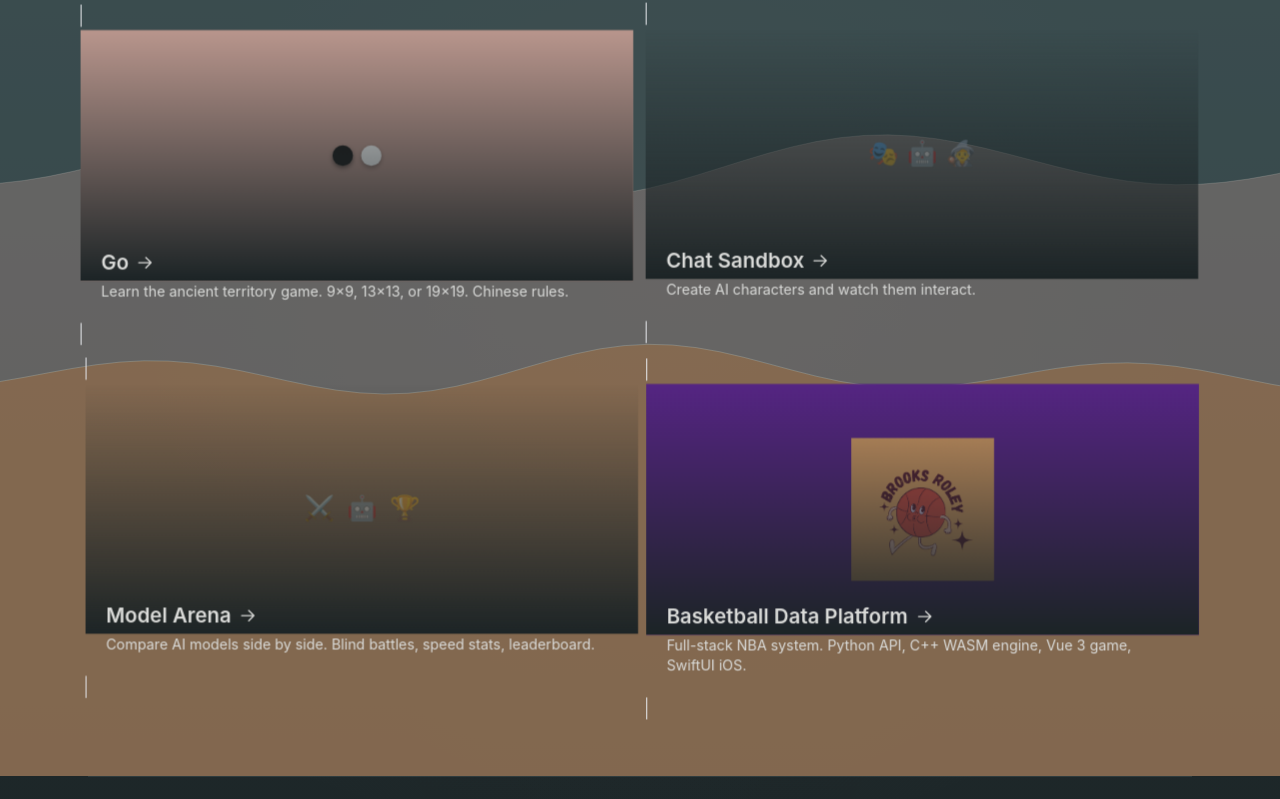
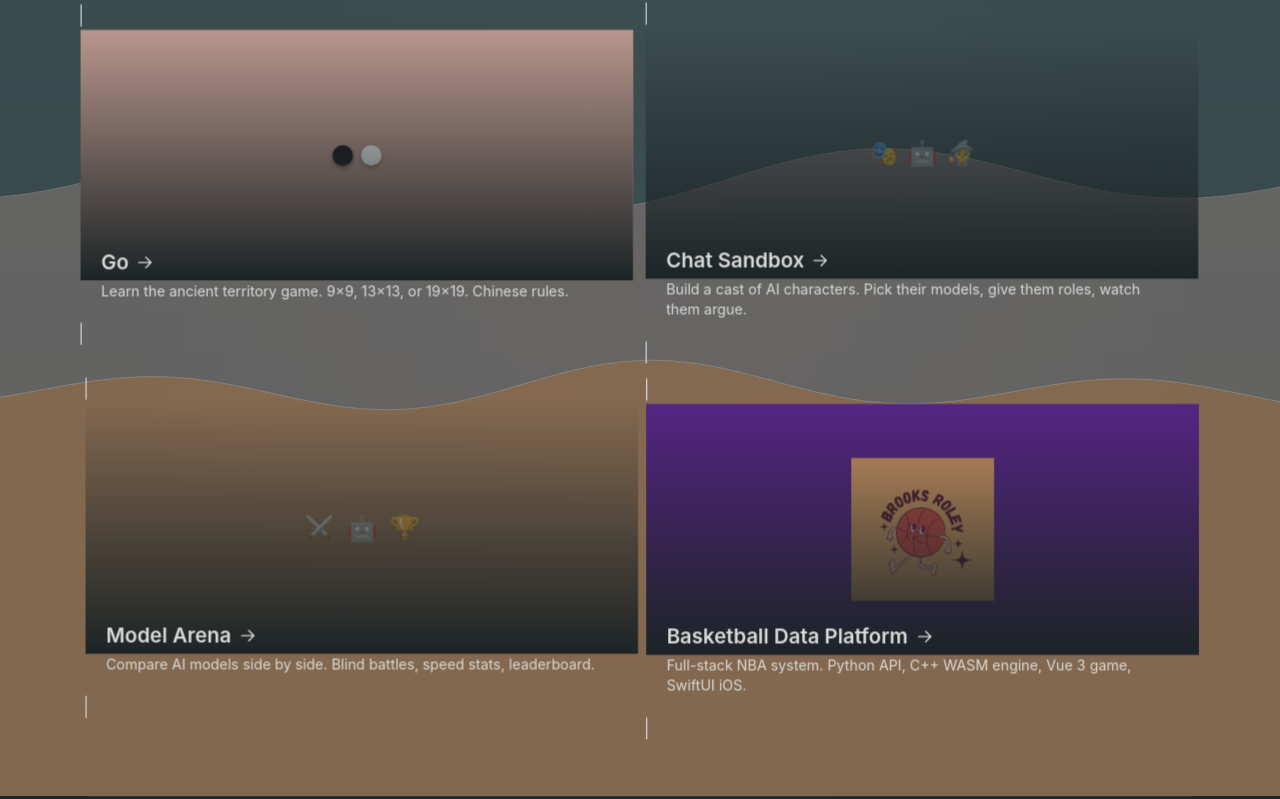
Before and after one commit to brooksRoley/zero-next, a Next.js app: page / in a window 1280 px wide. Shown: the part 1184-1983 px from the top of the page. Built offline with nearby package versions, Linux system fonts and the light colour scheme.

Commit message:
copy: sharpen Chat Sandbox card description on landing page

```diff
--- a/src/pages/index.tsx
+++ b/src/pages/index.tsx
@@ -140,7 +140,7 @@ export default function Home() {
                           Chat Sandbox <ArrowIcon />
                         </h3>
                         <p className="mt-1 text-sm text-[#DADBD9]/68">
-                          Create AI characters and watch them interact.
+                          Build a cast of AI characters. Pick their models, give them roles, watch them argue.
                         </p>
                       </div>
                       <div className="tilt-highlight" />
```
